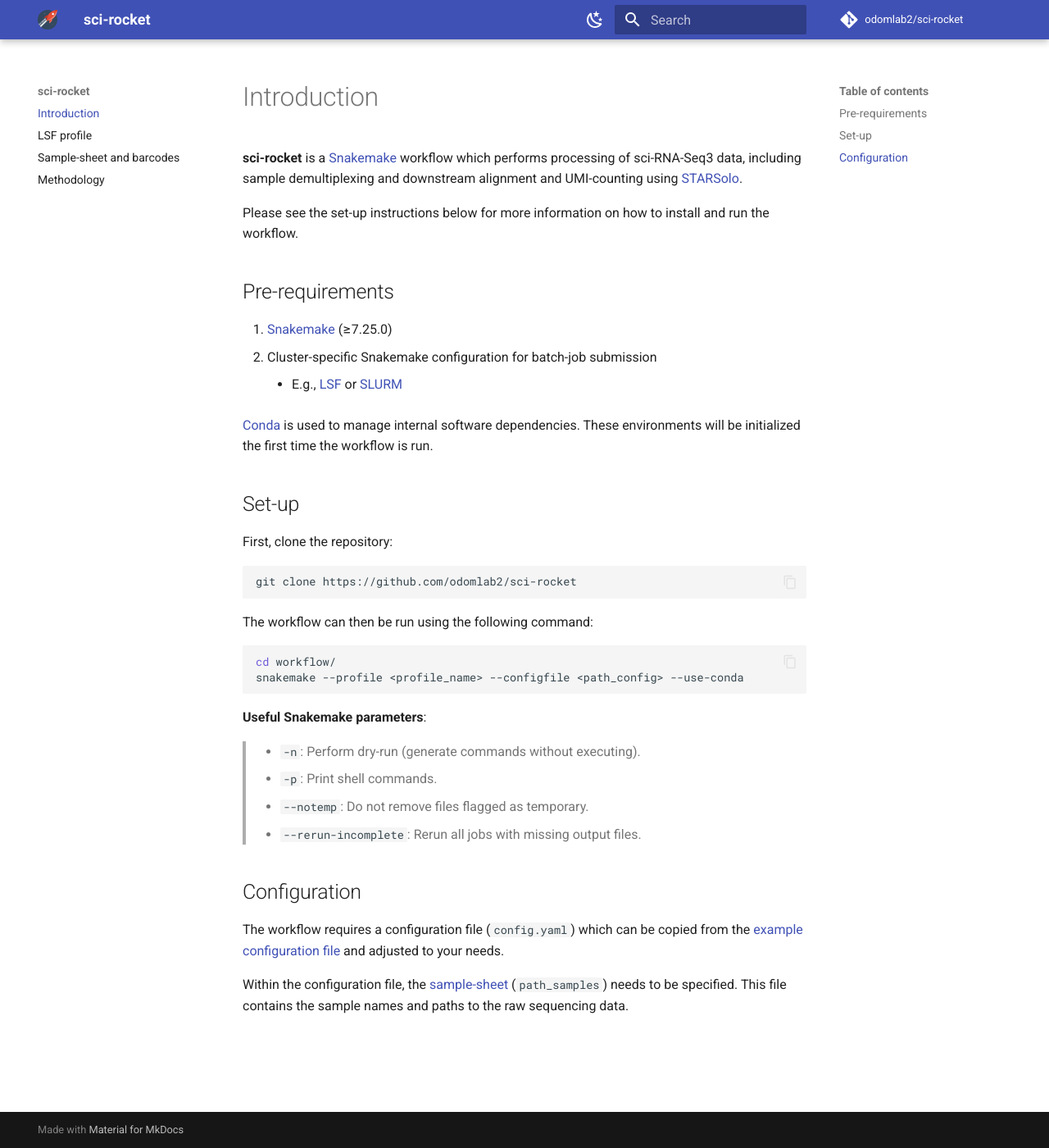
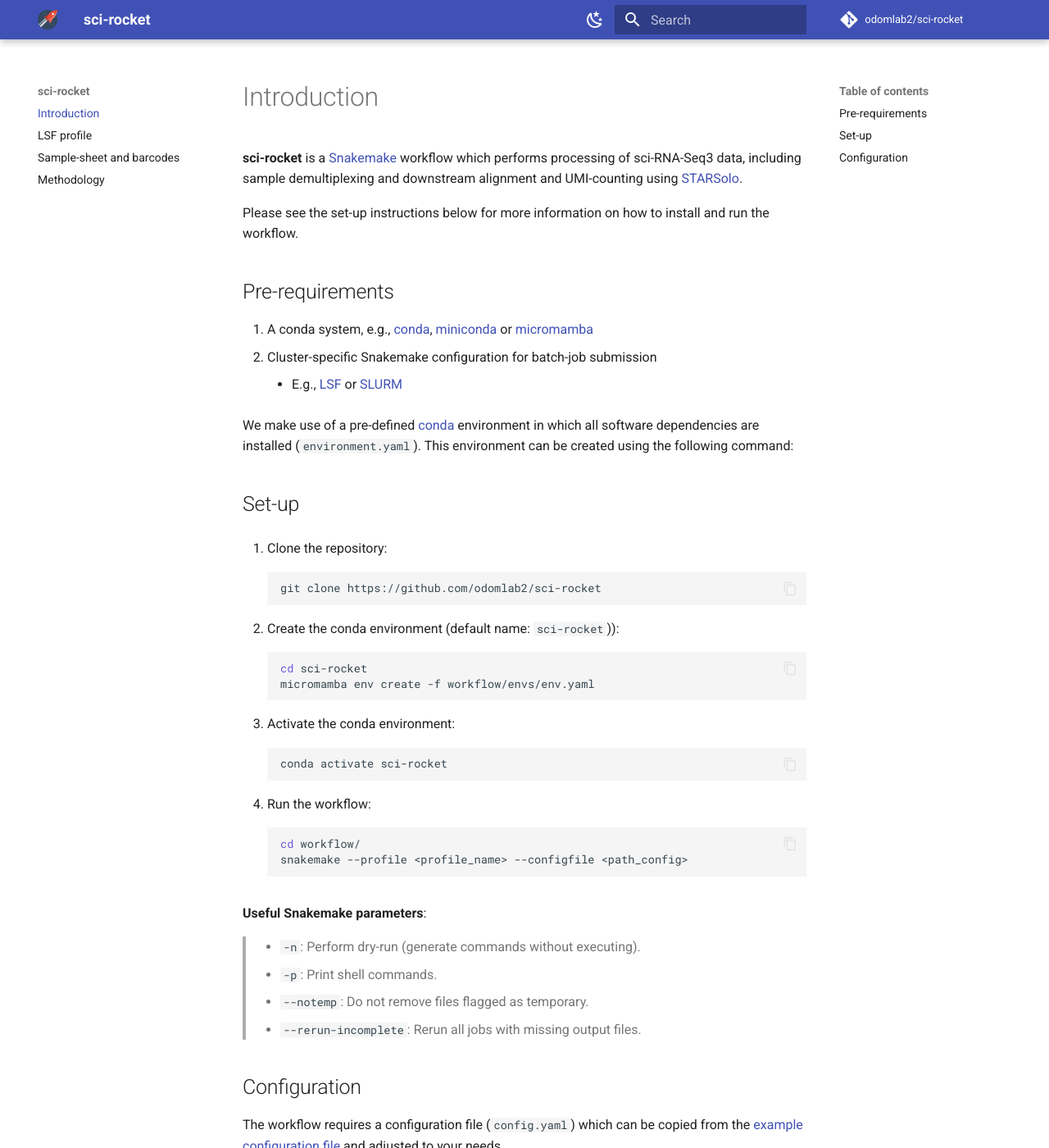
Before and after one commit to odomlab2/sci-rocket, an MkDocs documentation site: the page built from docs/index.md, in a window 1280 px wide and 1400 px high. Shown: the whole window at 82% size. Built offline with MkDocs 1.6.1 and Material for MkDocs 9.7.7, drawn with Linux system fonts in a browser that asks for light colours; comment, search, counter and statistics services are not loaded.

Commit message:
Small changes

````diff
--- a/docs/index.md
+++ b/docs/index.md
@@ -6,26 +6,39 @@
 
 ## Pre-requirements
 
-1. [Snakemake](https://snakemake.readthedocs.io/en/stable/) (≥7.25.0)
+1. A conda system, e.g., [conda](https://docs.conda.io/en/latest/), [miniconda](https://docs.conda.io/en/latest/miniconda.html) or [micromamba](https://micromamba.readthedocs.io/en/latest/)
 2. Cluster-specific Snakemake configuration for batch-job submission
       * E.g., [LSF](https://github.com/Snakemake-Profiles/lsf) or [SLURM](https://github.com/Snakemake-Profiles/slurm)
 
-[Conda](https://docs.conda.io/en/latest/) is used to manage internal software dependencies. These environments will be initialized the first time the workflow is run.
+We make use of a pre-defined [conda](https://docs.conda.io/en/latest/) environment in which all software dependencies are installed (`environment.yaml`). This environment can be created using the following command:
 
 ## Set-up
 
-First, clone the repository:
+1. Clone the repository:
 
-```bash
-git clone https://github.com/odomlab2/sci-rocket
-```
+      ```bash
+      git clone https://github.com/odomlab2/sci-rocket
+      ```
 
-The workflow can then be run using the following command:
+2. Create the conda environment (default name: `sci-rocket`)):
 
-```bash
-cd workflow/
-snakemake --profile <profile_name> --configfile <path_config> --use-conda
-```
+      ```bash
+      cd sci-rocket
+      micromamba env create -f workflow/envs/env.yaml
+      ```
+
+3. Activate the conda environment:
+
+      ```bash
+      conda activate sci-rocket
+      ```
+
+4. Run the workflow:
+
+      ```bash
+      cd workflow/
+      snakemake --profile <profile_name> --configfile <path_config>
+      ```
 
 **Useful Snakemake parameters**:
 
````
Also changed, not shown: docs/overview_methodology.md (+2 -2 lines), 5 other files.
